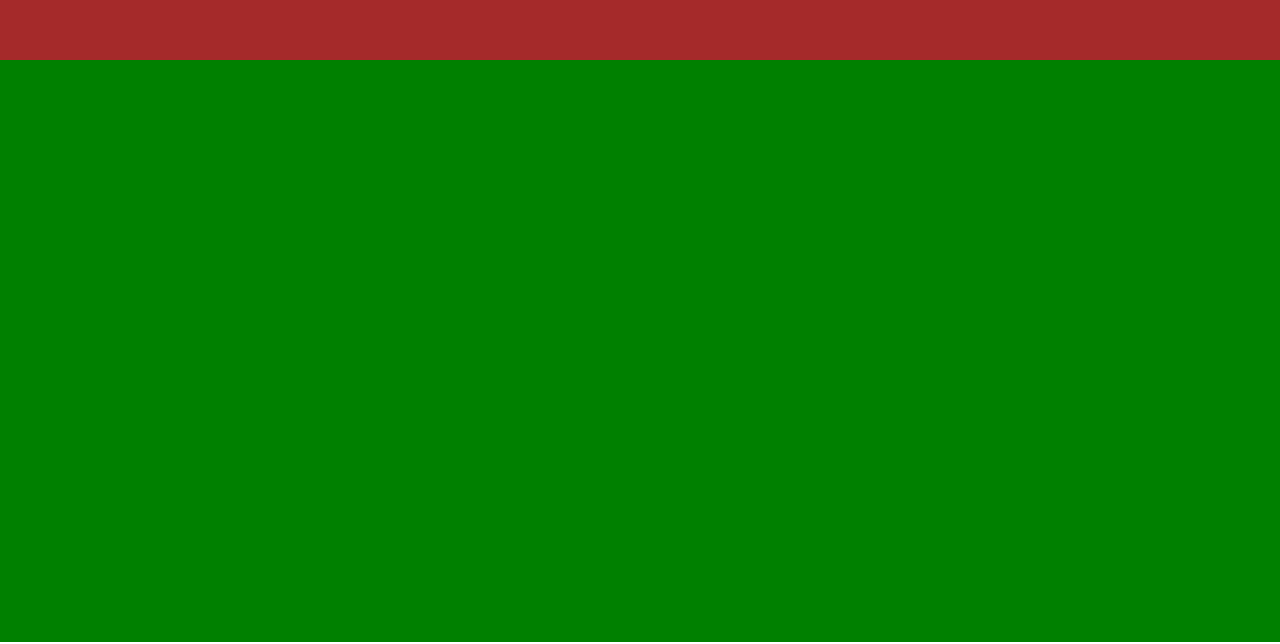
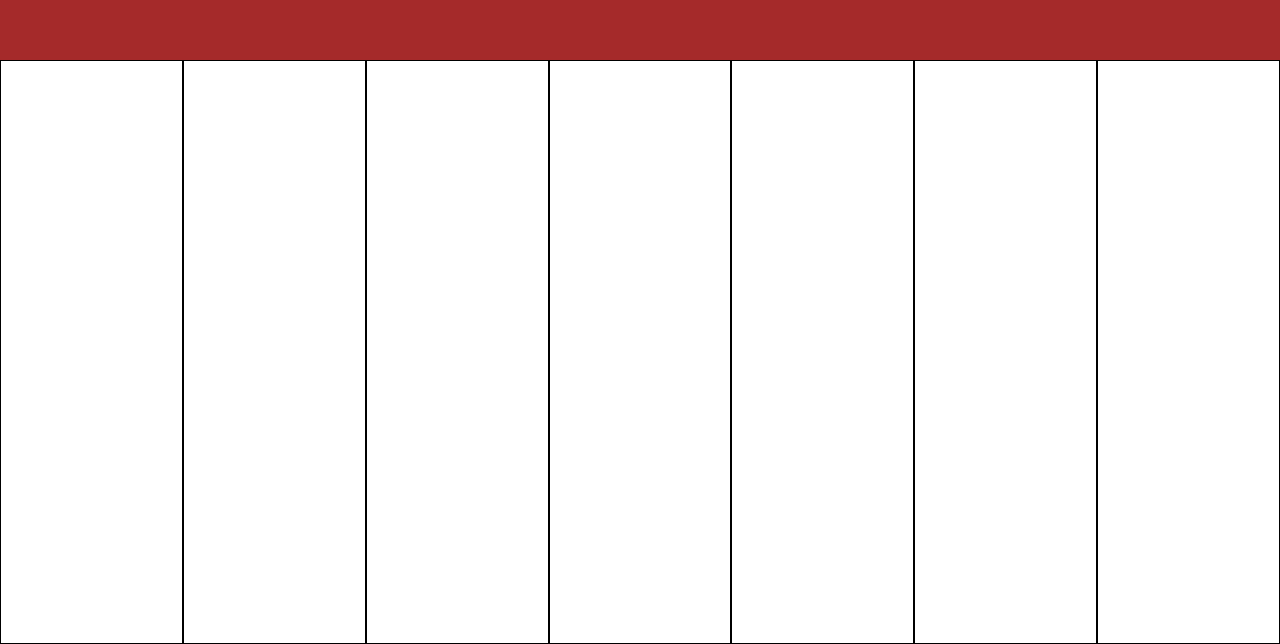
Before and after one commit to jnydam/pianoinbrowser, a React (Create React App) app: page / in a window 1280 px wide. Shown: the part 158-802 px from the top of the page. Built offline with nearby package versions, Linux system fonts and the light colour scheme.

Commit message:
Added the white keys to the project

```diff
--- /dev/null
+++ b/src/components /KeyboardGUI/KeyboardGUI.js
@@ -0,0 +1,19 @@
+import React from 'react';
+
+import styles from './KeyboardGUI.module.css';
+
+const KeyboardGUI = (props) => {
+
+    return (<div className={styles.keyboardGuiContainerComp}>
+        <div className={styles.whiteKeyElement}></div>
+        <div className={styles.whiteKeyElement}></div>
+        <div className={styles.whiteKeyElement}></div>
+        <div className={styles.whiteKeyElement}></div>
+        <div className={styles.whiteKeyElement}></div>
+        <div className={styles.whiteKeyElement}></div>
+        <div className={styles.whiteKeyElement}></div>
+
+    </div>)
+}
+
+export default KeyboardGUI;
--- /dev/null
+++ b/src/components /KeyboardGUI/KeyboardGUI.module.css
@@ -0,0 +1,24 @@
+
+.keyboardGuiContainerComp {
+    display: flex;
+    background-color: red;
+    height: 100%;
+    width: 100%;
+}
+
+.whiteKeyElement {
+     display: flex;
+     background-color: white;
+     height: 100%;
+     flex: 2;
+     border: 1px solid black;
+}
+
+.whiteKeyElement:active {
+    display: flex;
+    background-color: white;
+    height: 100%;
+    width: 7rem;
+    border: 1px solid black;
+    background-color: #f3f3f3;
+}
--- a/src/components /MainLayoutComp/MainLayoutComp.js
+++ b/src/components /MainLayoutComp/MainLayoutComp.js
@@ -1,4 +1,5 @@
 import React from 'react';
+import KeyboardGUI from '../KeyboardGUI/KeyboardGUI';
 
 import styles from './MainLayoutComp.module.css';
 
@@ -9,7 +10,7 @@ const MainLayoutComp = (props) => {
 
         </div>
         <div class={styles.mainKeyboardContainer}>
-
+            <KeyboardGUI></KeyboardGUI>
         </div>
     </div>)
 }
```
